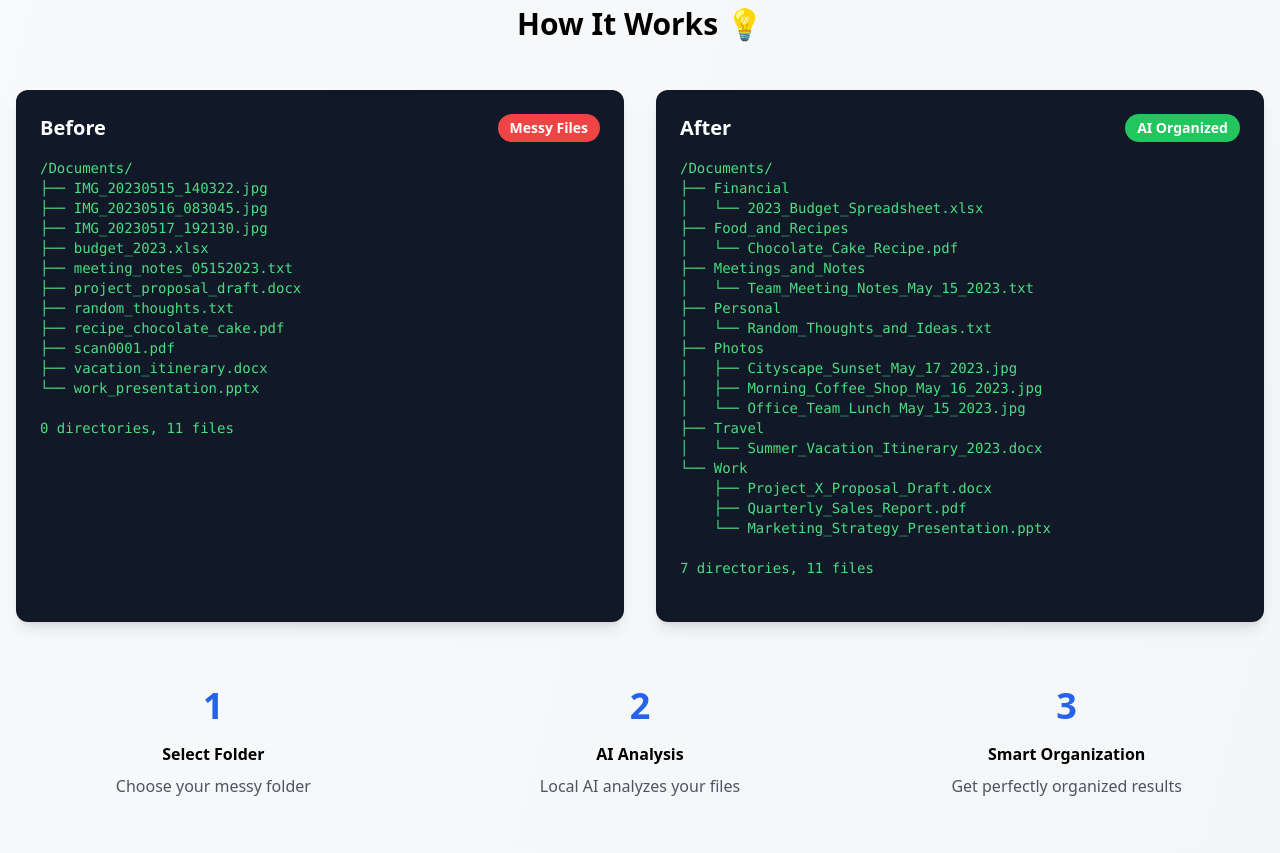
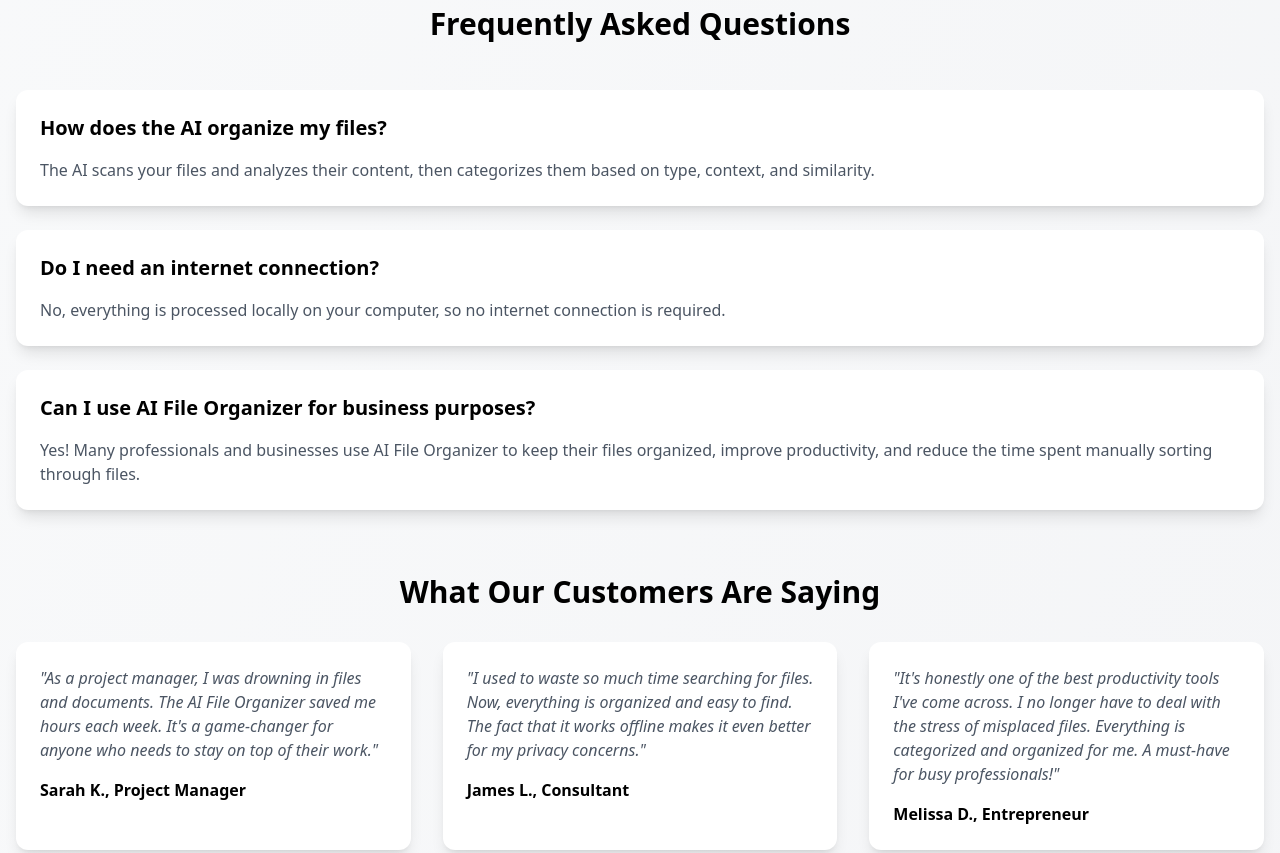
Before and after one commit to File-Organizer/-, a plain HTML site: page index.html in a window 1280 px wide. Shown: the part 1424-2277 px from the top of the page. Drawn offline with nearby package versions, Linux system fonts and the light colour scheme.

Commit message:
Update index.html

```diff
--- a/index.html
+++ b/index.html
@@ -140,89 +140,7 @@
       </div>
     </div>
 
-    <!-- How It Works Section -->
-    <div class="mb-16">
-      <h2 class="text-3xl font-bold text-center mb-12">
-        How It Works <span class="text-3xl">💡</span>
-      </h2>
-
-      <!-- Before/After comparison -->
-      <div class="grid md:grid-cols-2 gap-8 mb-16">
-        <!-- Before Column -->
-        <div class="bg-gray-900 p-6 rounded-xl shadow-lg">
-          <h3 class="text-xl font-semibold mb-4 text-white flex items-center justify-between">
-            Before
-            <span class="text-sm bg-red-500 px-3 py-1 rounded-full">Messy Files</span>
-          </h3>
-          <pre class="text-green-400 font-mono text-sm overflow-x-auto whitespace-pre-wrap">
-/Documents/
-├── IMG_20230515_140322.jpg
-├── IMG_20230516_083045.jpg
-├── IMG_20230517_192130.jpg
-├── budget_2023.xlsx
-├── meeting_notes_05152023.txt
-├── project_proposal_draft.docx
-├── random_thoughts.txt
-├── recipe_chocolate_cake.pdf
-├── scan0001.pdf
-├── vacation_itinerary.docx
-└── work_presentation.pptx
-
-0 directories, 11 files
-          </pre>
-        </div>
-
-        <!-- After Column -->
-        <div class="bg-gray-900 p-6 rounded-xl shadow-lg">
-          <h3 class="text-xl font-semibold mb-4 text-white flex items-center justify-between">
-            After
-            <span class="text-sm bg-green-500 px-3 py-1 rounded-full">AI Organized</span>
-          </h3>
-          <pre class="text-green-400 font-mono text-sm overflow-x-auto whitespace-pre-wrap">
-/Documents/
-├── Financial
-│   └── 2023_Budget_Spreadsheet.xlsx
-├── Food_and_Recipes
-│   └── Chocolate_Cake_Recipe.pdf
-├── Meetings_and_Notes
-│   └── Team_Meeting_Notes_May_15_2023.txt
-├── Personal
-│   └── Random_Thoughts_and_Ideas.txt
-├── Photos
-│   ├── Cityscape_Sunset_May_17_2023.jpg
-│   ├── Morning_Coffee_Shop_May_16_2023.jpg
-│   └── Office_Team_Lunch_May_15_2023.jpg
-├── Travel
-│   └── Summer_Vacation_Itinerary_2023.docx
-└── Work
-    ├── Project_X_Proposal_Draft.docx
-    ├── Quarterly_Sales_Report.pdf
-    └── Marketing_Strategy_Presentation.pptx
-
-7 directories, 11 files
-          </pre>
-        </div>
-      </div>
-
-      <!-- Process Steps -->
-      <div class="grid md:grid-cols-3 gap-8">
-        <div class="text-center">
-          <div class="text-4xl font-bold text-blue-600 mb-4">1</div>
-          <h3 class="font-semibold mb-2">Select Folder</h3>
-          <p class="text-gray-600">Choose your messy folder</p>
-        </div>
-        <div class="text-center">
-          <div class="text-4xl font-bold text-blue-600 mb-4">2</div>
-          <h3 class="font-semibold mb-2">AI Analysis</h3>
-          <p class="text-gray-600">Local AI analyzes your files</p>
-        </div>
-        <div class="text-center">
-          <div class="text-4xl font-bold text-blue-600 mb-4">3</div>
-          <h3 class="font-semibold mb-2">Smart Organization</h3>
-          <p class="text-gray-600">Get perfectly organized results</p>
-        </div>
-      </div>
-    </div>
+    <!-- REMOVED: "How It Works" Section -->
 
     <!-- FAQ Section -->
     <div class="mb-16">
```
